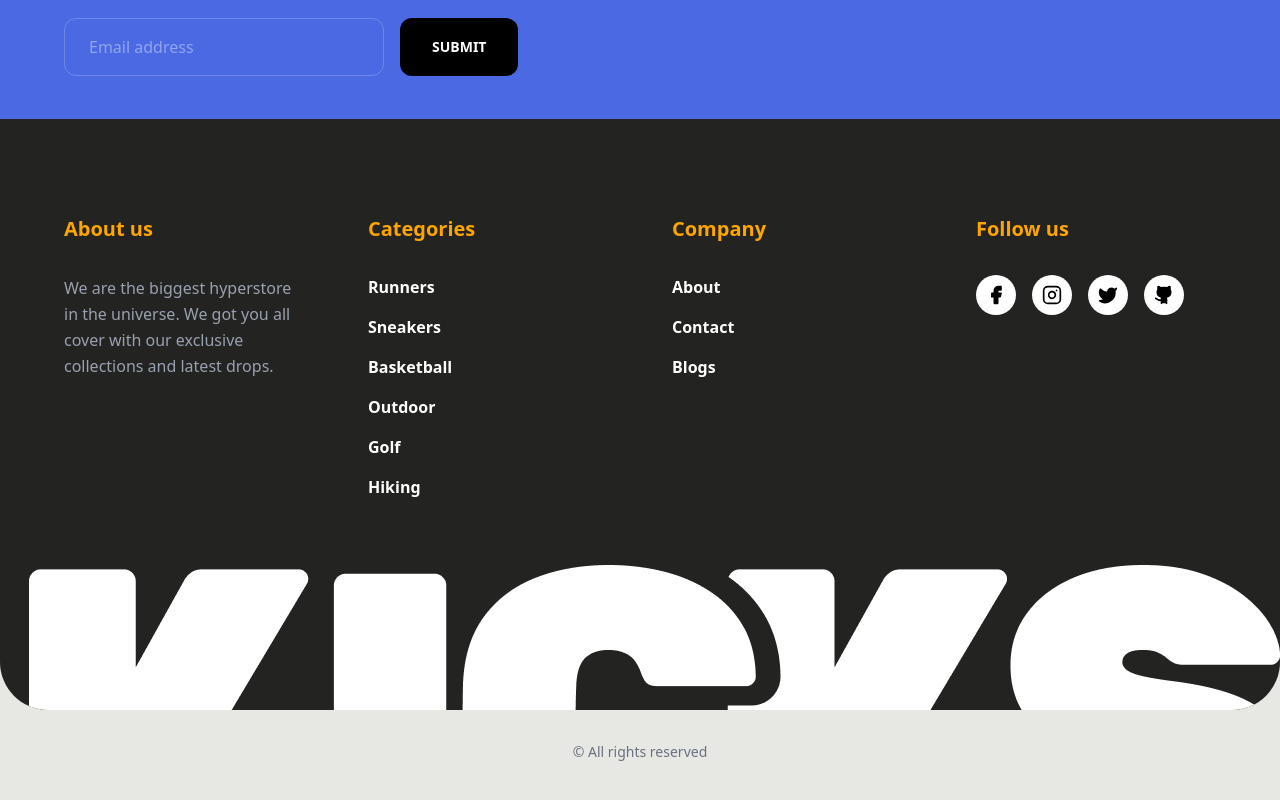
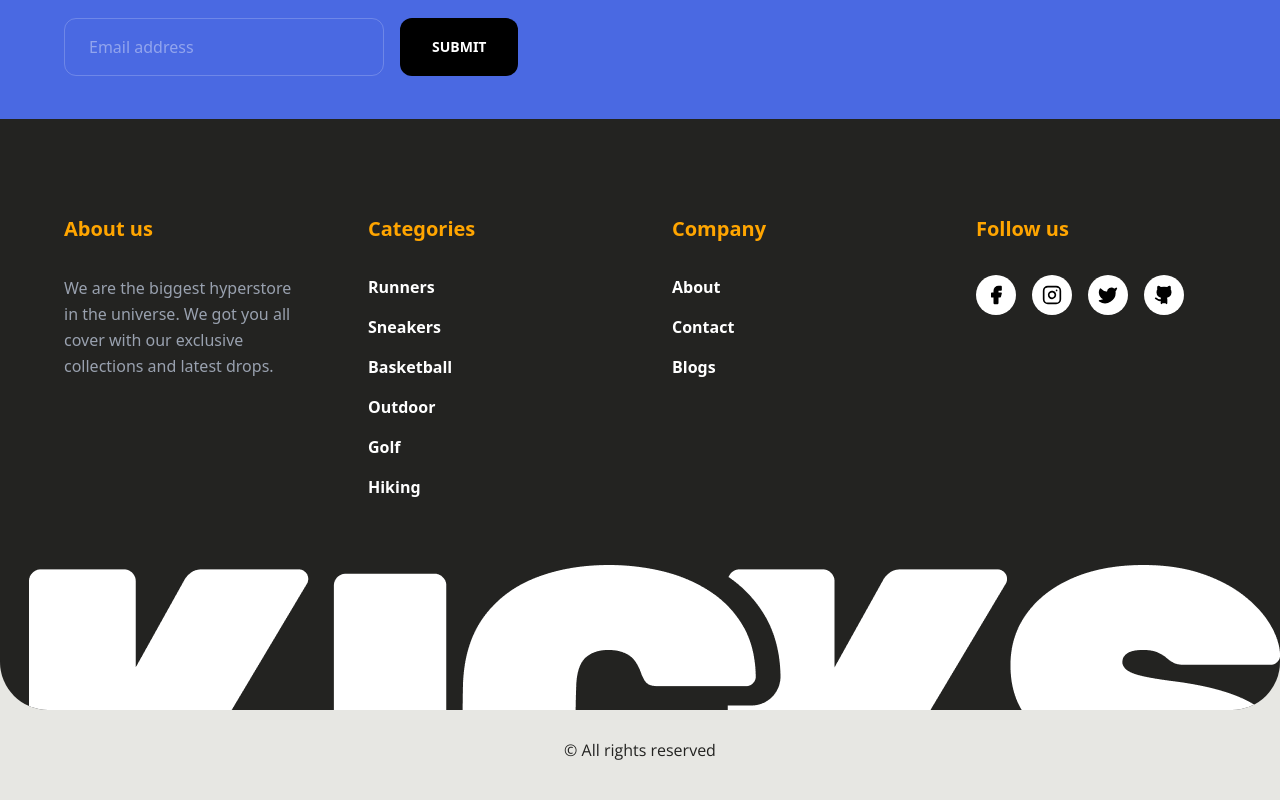
Before and after one commit to abu-abdullah22/zavi-soft-task, a Next.js app: page /cart in a window 1280 px wide. Shown: the part 830-1630 px from the top of the page. Built offline with nearby package versions, Linux system fonts and the light colour scheme.

Commit message:
style: apply exact figma specs to copyright text and import Open Sans

```diff
--- a/src/app/globals.css
+++ b/src/app/globals.css
@@ -1,4 +1,4 @@
-@import url('https://fonts.googleapis.com/css2?family=Rubik:ital,wght@0,300..900;1,300..900&display=swap');
+@import url('https://fonts.googleapis.com/css2?family=Open+Sans:ital,wght@0,300..800;1,300..800&family=Rubik:ital,wght@0,300..900;1,300..900&display=swap');
 @import "tailwindcss";
 
 :root {
@@ -18,6 +18,7 @@
 
   --font-sans: "Rubik", "Inter", var(--font-geist-sans);
   --font-rubik: "Rubik", sans-serif;
+  --font-open-sans: "Open Sans", sans-serif;
 }
 
 body {
--- a/src/components/layout/Footer.tsx
+++ b/src/components/layout/Footer.tsx
@@ -106,8 +106,10 @@ const Footer = () => {
       </div>
 
       {/* Copyright outside footer container */}
-      <div className="w-full flex justify-center text-gray-500 text-sm mt-8">
-           <p>© All rights reserved</p>
+      <div className="w-full flex justify-center mt-8">
+           <p className="text-[#232321] font-open-sans text-base font-normal leading-none text-center">
+             © All rights reserved
+           </p>
       </div>
     </footer>
   );
```
